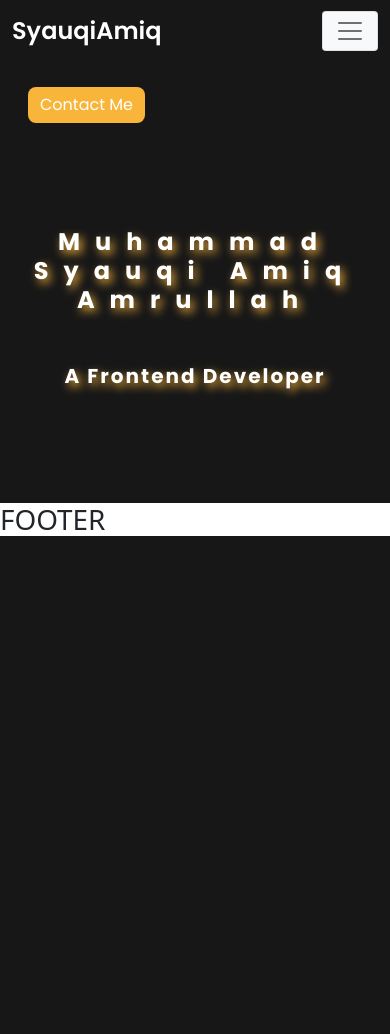
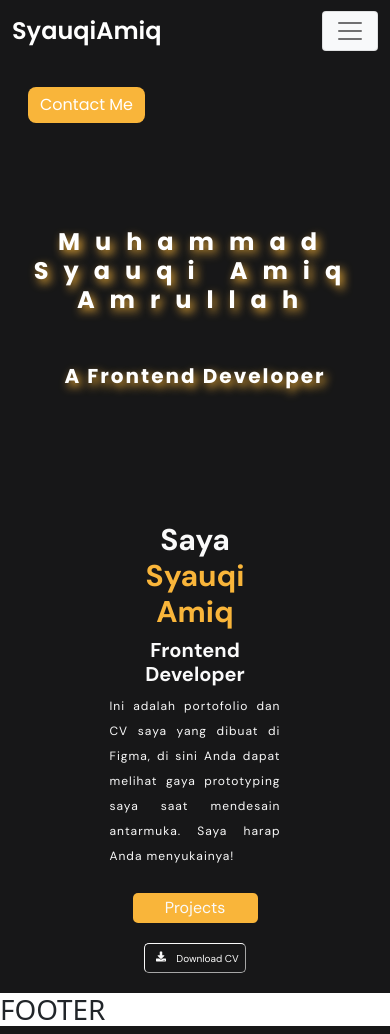
Before and after one commit to syauqiamiq/portfolio, a Next.js app: page / in a window 390 px wide. Before the commit the page ends 844 px from the top, so only its background shows below. Built offline with nearby package versions, Linux system fonts and the light colour scheme.

Commit message:
feat: section hero

```diff
--- /dev/null
+++ b/components/HeroComponent/Hero.module.css
@@ -0,0 +1,118 @@
+@import "../../styles/custom.css";
+
+.container {
+  background-color: #171718;
+  padding-top: 20px;
+  padding-bottom: 20px;
+  margin-top: -1px;
+}
+
+.title {
+  color: #fafafa;
+  font-size: 40px;
+  font-family: "DM Sans", sans-serif;
+  font-weight: 700;
+  text-align: center;
+}
+.titlespan {
+  color: #f9b53a;
+}
+
+.subTitle {
+  color: #fafafa;
+  font-size: 35px;
+  font-family: "DM Sans", sans-serif;
+  font-weight: 700;
+  text-align: center;
+}
+
+.description {
+  color: #fafafa;
+  font-size: 12px;
+  line-height: 25px;
+  letter-spacing: 1px;
+  font-family: "DM Sans", sans-serif;
+  font-weight: normal;
+  text-align: center;
+}
+
+.projectButton {
+  color: #fafafa;
+  width: 125px;
+  height: 30px;
+  font-family: "DM Sans", sans-serif;
+  border-style: none;
+  border-radius: 5px;
+  background-color: #f9b53a;
+}
+.projectButton:hover {
+  background-color: #ffd079;
+}
+
+.cvButton {
+  color: #fafafa;
+  height: 30px;
+  font-family: "DM Sans", sans-serif;
+  border-width: 1px;
+  border-color: #fafafa;
+  border-radius: 5px;
+  background-color: transparent;
+}
+.cvButton:hover {
+  background-color: #fafafa;
+  color: black;
+  border-color: black;
+}
+@media (max-width: 575.98px) {
+  .projectButton {
+    color: #fafafa;
+    width: 125px;
+    height: 30px;
+    font-family: "DM Sans", sans-serif;
+    border-style: none;
+    border-radius: 5px;
+    background-color: #f9b53a;
+  }
+  .cvButton {
+    color: #fafafa;
+    margin-top: 20px;
+    height: 30px;
+    font-size: 10px;
+    font-family: "DM Sans", sans-serif;
+    border-width: 1px;
+    border-color: #fafafa;
+    border-radius: 5px;
+    background-color: transparent;
+  }
+  .title {
+    color: #fafafa;
+    font-size: 30px;
+    font-family: "DM Sans", sans-serif;
+    font-weight: 700;
+    text-align: center;
+  }
+
+  .subTitle {
+    color: #fafafa;
+    font-size: 20px;
+    font-family: "DM Sans", sans-serif;
+    font-weight: 700;
+    text-align: center;
+  }
+
+  .description {
+    color: #fafafa;
+    font-size: 12px;
+    line-height: 25px;
+    font-family: "DM Sans", sans-serif;
+    font-weight: normal;
+    text-align: justify;
+  }
+}
+
+.iconDownload {
+  width: 13px;
+  height: 13px;
+  margin-right: 10px;
+  margin-left: 5px;
+}
--- /dev/null
+++ b/components/HeroComponent/HeroComponent.jsx
@@ -0,0 +1,41 @@
+import { faDownload } from "@fortawesome/free-solid-svg-icons";
+import { FontAwesomeIcon } from "@fortawesome/react-fontawesome";
+import React from "react";
+import { Col, Container, Row } from "react-bootstrap";
+import styles from "./Hero.module.css";
+
+const HeroComponent = () => {
+  return (
+    <>
+      <div className={styles.container}>
+        <Container>
+          <Row className="justify-content-center text-center">
+            <Col xs={6} sm={6} md={6} lg={6} xl={6}>
+              <h1 className={styles.title}>
+                Saya <span className={styles.titlespan}> Syauqi Amiq</span>
+              </h1>
+              <h1 className={styles.subTitle}>Frontend Developer</h1>
+              <p className={styles.description}>Ini adalah portofolio dan CV saya yang dibuat di Figma, di sini Anda dapat melihat gaya prototyping saya saat mendesain antarmuka. Saya harap Anda menyukainya!</p>
+              <div className="mt-4">
+                <Row className="text-center justfify-content-center">
+                  <Col>
+                    <button className={styles.projectButton}>Projects</button>
+                  </Col>
+                  <Col>
+                    <button className={styles.cvButton}>
+                      {" "}
+                      <FontAwesomeIcon icon={faDownload} className={styles.iconDownload} />
+                      Download CV
+                    </button>
+                  </Col>
+                </Row>
+              </div>
+            </Col>
+          </Row>
+        </Container>
+      </div>
+    </>
+  );
+};
+
+export default HeroComponent;
--- a/package.json
+++ b/package.json
@@ -8,6 +8,11 @@
     "lint": "next lint"
   },
   "dependencies": {
+    "@fortawesome/fontawesome-svg-core": "^1.2.36",
+    "@fortawesome/free-brands-svg-icons": "^5.15.4",
+    "@fortawesome/free-regular-svg-icons": "^5.15.4",
+    "@fortawesome/free-solid-svg-icons": "^5.15.4",
+    "@fortawesome/react-fontawesome": "^0.1.16",
     "animate.css": "^4.1.1",
     "bootstrap": "^5.1.3",
     "next": "12.0.8",
--- a/pages/index.jsx
+++ b/pages/index.jsx
@@ -1,4 +1,5 @@
 import BannerComponent from "../components/Banner/BannerComponent";
+import HeroComponent from "../components/HeroComponent/HeroComponent";
 import Layout from "../components/Layout/Layout";
 
 export default function Home() {
@@ -6,6 +7,7 @@ export default function Home() {
     <>
       <Layout>
         <BannerComponent />
+        <HeroComponent />
       </Layout>
     </>
   );
--- a/styles/custom.css
+++ b/styles/custom.css
@@ -1,5 +1,4 @@
-@import url("https://fonts.googleapis.com/css2?family=Poppins:ital,wght@0,400;0,500;0,600;0,700;0,800;1,300;1,400;1,500;1,600;1,700;1,800&display=swap");
-
+@import url("https://fonts.googleapis.com/css2?family=DM+Sans:ital,wght@0,400;0,500;0,700;1,400;1,500;1,700&family=Poppins:ital,wght@0,400;0,500;0,600;0,700;0,800;1,300;1,400;1,500;1,600;1,700;1,800&display=swap");
 .nav-link {
   text-decoration: none !important;
   font-size: 50px;
```
Also changed, not shown: 1 other file (tests, documents, lock files or other folders).
